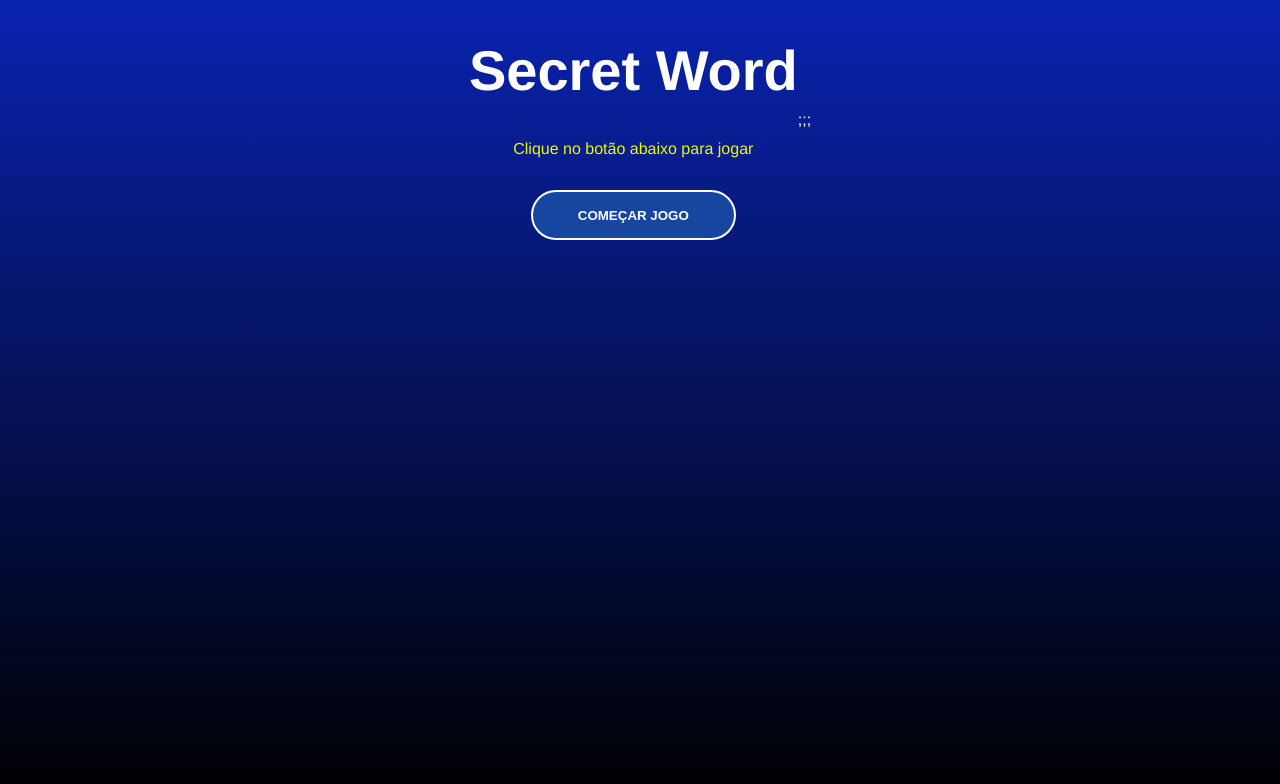
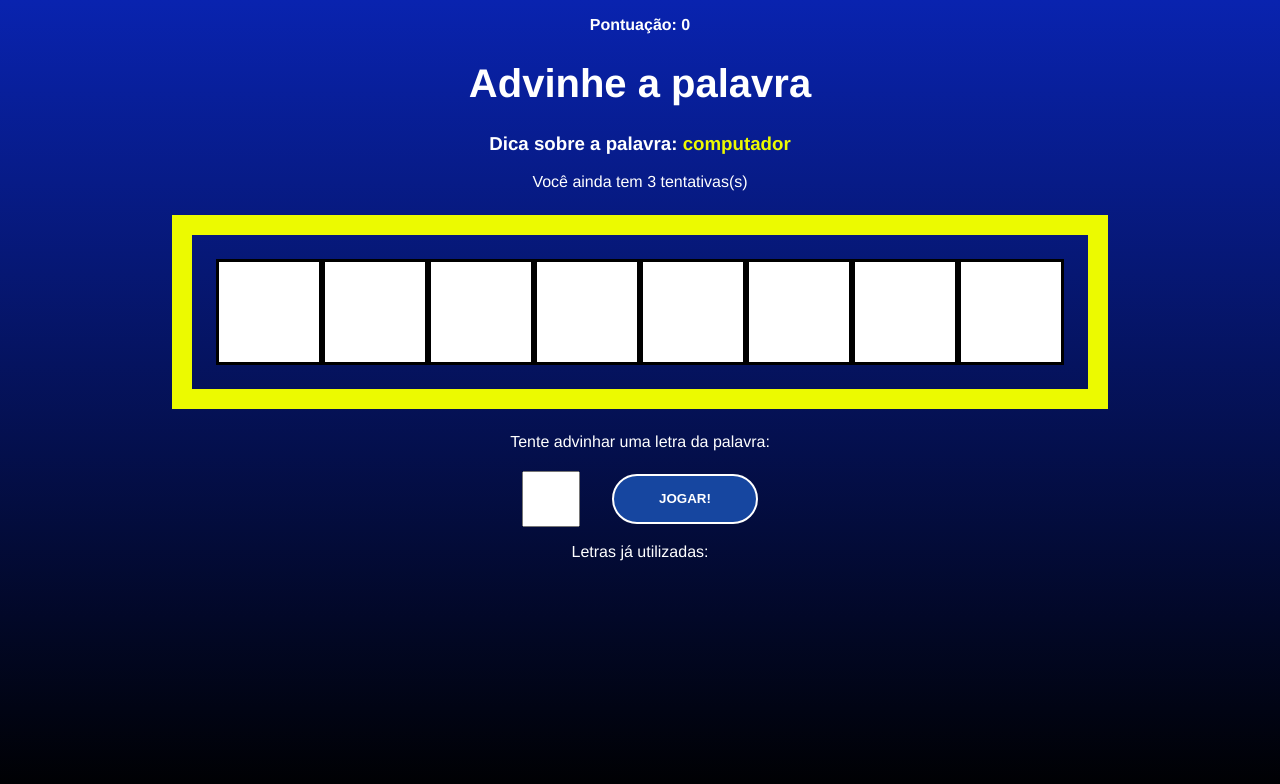
Before and after one commit to DiasDia11/Projeto-Secret-Word, a React (Create React App) app: page / in a window 1280 px wide. Both pictures are taken after a click on the button "COMEÇAR JOGO". Shown: the top 784 px of the page. Built offline with nearby package versions, Linux system fonts and the light colour scheme.

Commit message:
Processamento de dados

```diff
--- a/src/App.js
+++ b/src/App.js
@@ -5,13 +5,13 @@ import './App.css';
 import { useCallback, useState, } from 'react';
 
 //data
-import { wordList } from " ./data/words";
+import { wordsList } from './data/words';
 
 // components
 import StartScreen from './components/StartScreen';
 import Game from './components/Game';
 import GameOver from './components/GameOver';
-import { wordsList } from './data/words';
+
 
 
 const stages = [
@@ -24,12 +24,88 @@ function App() {
   const [gameStage, setGameStage] = useState(stages[0].name);
   const [words] = useState(wordsList);
 
+  const [pickedWord, setPickedWord] = useState("");
+  const [pickedCategory, setpickedCategory] = useState("");
+  const [letters, setLetters] = useState([]);
+
+  const [guessedLetters, setGuessedLetters] = useState([]);
+  const [wrongLetters, setWrongLetters] = useState([]);
+  const [guesses, setGuesses] = useState(3);
+  const [score, setScore] = useState(0);
+
+  const pickWordAndCategory = () => {
+    // pick a random category
+    const categories = Object.keys(words);
+    const category = categories[Math.floor(Math.random() * Object.keys(categories).length)];
+
+    // pick a random word
+    const word = words[category][Math.floor(Math.random() * words[category].length)];
+
+    return {word, category};
+  }
+
+  // starts the game
+  const startGame = () =>{
+    // pick word and category
+    const{ word, category} = pickWordAndCategory();
+
+    // create an array of letters
+    let wordLetters = word.toLowerCase().split("");
+
+    // fill states
+    setPickedWord(word);
+    setpickedCategory(category);
+    setLetters(wordLetters);
+
+    setGameStage(stages[1].name);
+  }
+
+  // process the letter input
+  const verifyLetter = (letter) => {
+
+    const normalizedLetter = letter.toLowerCase();
+
+
+    // check if letter has already been utilized
+    if(guessedLetters.includes(normalizedLetter) || wrongLetters.includes(normalizedLetter)){
+      return;
+    }
+
+    // push guessed letter or remove a guess
+    if(letter.includes(normalizedLetter)){
+      setGuessedLetters((actualGuessedLetters) => [
+        ...actualGuessedLetters,
+        normalizedLetter
+      ]);
+    }else {
+      setWrongLetters((actualWrongLetters) => [
+        ...actualWrongLetters,
+        normalizedLetter,
+      ]);
+    }
+
+    console.log(guessedLetters);
+    console.log(wrongLetters);
+  };
+
+  // restart the game
+  const retry = () => {
+    setGameStage(stages[0].name) ;
+  }
   console.log(words)
   return (
     <div className="App">
-      {gameStage === 'start' &&  <StartScreen />};
-      {gameStage === 'game' &&  <Game />};
-      {gameStage === 'end' &&  <GameOver />};
+      {gameStage === 'start' &&  <StartScreen startGame={startGame}/>}
+      {gameStage === 'game' &&  <Game
+                                  verifyLetter={verifyLetter}
+                                  pickedWord={pickedWord}
+                                  pickedCategory={pickedCategory}
+                                  letters={letters}
+                                  guessedLetters={guessedLetters}
+                                  wrongLetters={wrongLetters}
+                                  guesses={guesses}
+                                  score={score}/>}
+      {gameStage === 'end' &&  <GameOver retry={retry}/>}
     </div>
   );
 }
--- a/src/components/Game.css
+++ b/src/components/Game.css
@@ -0,0 +1,48 @@
+.game h1{
+    font-size: 2.5em;
+}
+
+.points span{
+    font-weight: bold;
+}
+
+.tip span {
+    color: #ecfa00
+}
+
+.wordContainer {
+    margin: 1.5em;
+    padding: 1.5em;
+    border: 20px solid #ecfa00;
+    display: flex;
+}
+
+.letter, .blankSquare {
+    font-size: 70px;
+    line-height: 1.5;
+    border: 3px solid #000;
+    height: 100px;
+    width: 100px;
+    text-transform: uppercase;
+    background-color: #fff;
+    color: #000;
+    font-weight: bold;
+}
+
+.letterContainer p {
+    margin-bottom: 1.2em;
+}
+
+.letterContainer form {
+    display: flex;
+    align-items: center;
+    justify-content:  center;
+}
+
+.letterContainer input {
+    height: 50px;
+    width: 50px;
+    font-size: 2em;
+    text-align: center;
+    margin-right: 1em;
+}
--- a/src/components/Game.js
+++ b/src/components/Game.js
@@ -1,9 +1,51 @@
 import './Game.css';
+import { useState, useRef } from "react";
+const Game = ({verifyLetter, pickedWord, pickedCategory, letters, guessedLetters, wrongLetters, guesses, score}) => {
 
-const Game = () => {
+  const [letter, setLetter] = useState("");
+  const letterInputRef = useRef(null)
+
+  const handleSubmit = (e) => {
+    e.preventDefault();
+
+    verifyLetter(letter);
+
+    setLetter("");
+
+    letterInputRef.current.focus();
+  }
   return (
-    <div>
-        Game
+    <div className="game">
+      <p className="points">
+        <span>Pontuação: {score}</span>
+      </p>
+      <h1>Advinhe a palavra</h1>
+      <h3 className="tip">
+        Dica sobre a palavra: <span>{pickedCategory}</span>
+      </h3>
+      <p>Você ainda tem {guesses} tentativas(s)</p>
+      <div className="wordContainer">
+        {letters.map((letter, i) =>(
+          guessedLetters.includes(letter) ? (
+            <span key={i} className="letter">{letter}</span>
+          ) : (
+            <span key={i} className="blankSquare"></span>
+          )
+        ))}
+      </div>
+      <div className="letterContainer">
+        <p>Tente advinhar uma letra da palavra: </p>
+        <form onSubmit={handleSubmit}>
+          <input type="text" name="letter" maxLength="1" required onChange={(e) => setLetter(e.target.value)} value={letter} ref={letterInputRef}/>
+          <button>Jogar!</button>
+        </form>
+      </div>
+      <div className="wrongLettersContainer">
+        <p>Letras já utilizadas:</p>
+        {wrongLetters.map((letter, i) => (
+          <span key={i}>{letter}, </span>
+        ))}
+      </div>
     </div>
   )
 }
--- a/src/components/GameOver.js
+++ b/src/components/GameOver.js
@@ -1,8 +1,10 @@
 import './GameOver.css';
 
-const GameOver = () => {
+const GameOver = ({retry}) => {
   return (
-    <div>GameOver
+    <div>
+      <h1>Game Over</h1>
+      <button onClick={retry}>Resetar o Jogo</button>
     </div>
   )
 }
--- a/src/components/StartScreen.js
+++ b/src/components/StartScreen.js
@@ -1,11 +1,11 @@
 import './StartScreen.css';
 
-const StartScreen = () => {
+const StartScreen = ({startGame}) => {
   return (
     <div className="start">
         <h1>Secret Word</h1>
         <p>Clique no botão abaixo para jogar</p>
-        <button>Começar Jogo</button>
+        <button onClick={startGame}>Começar Jogo</button>
     </div>
   )
 }
```
